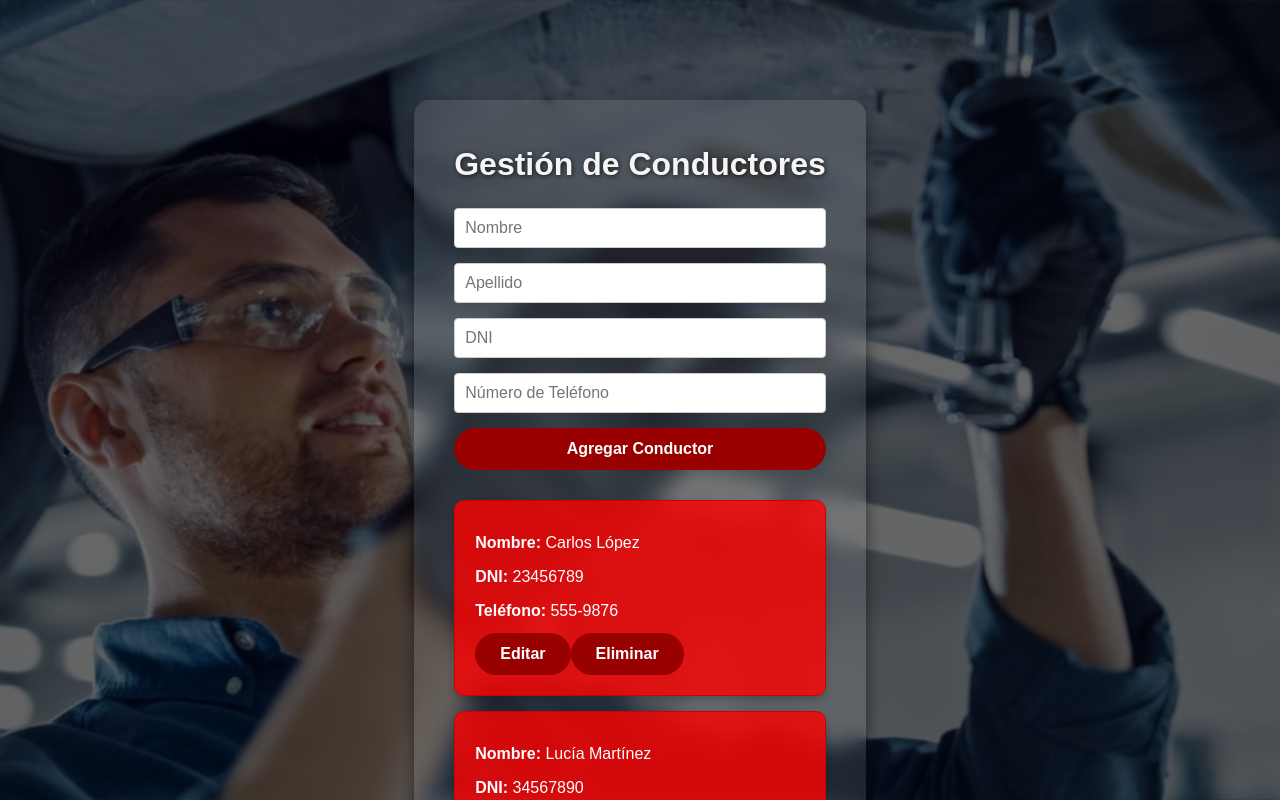
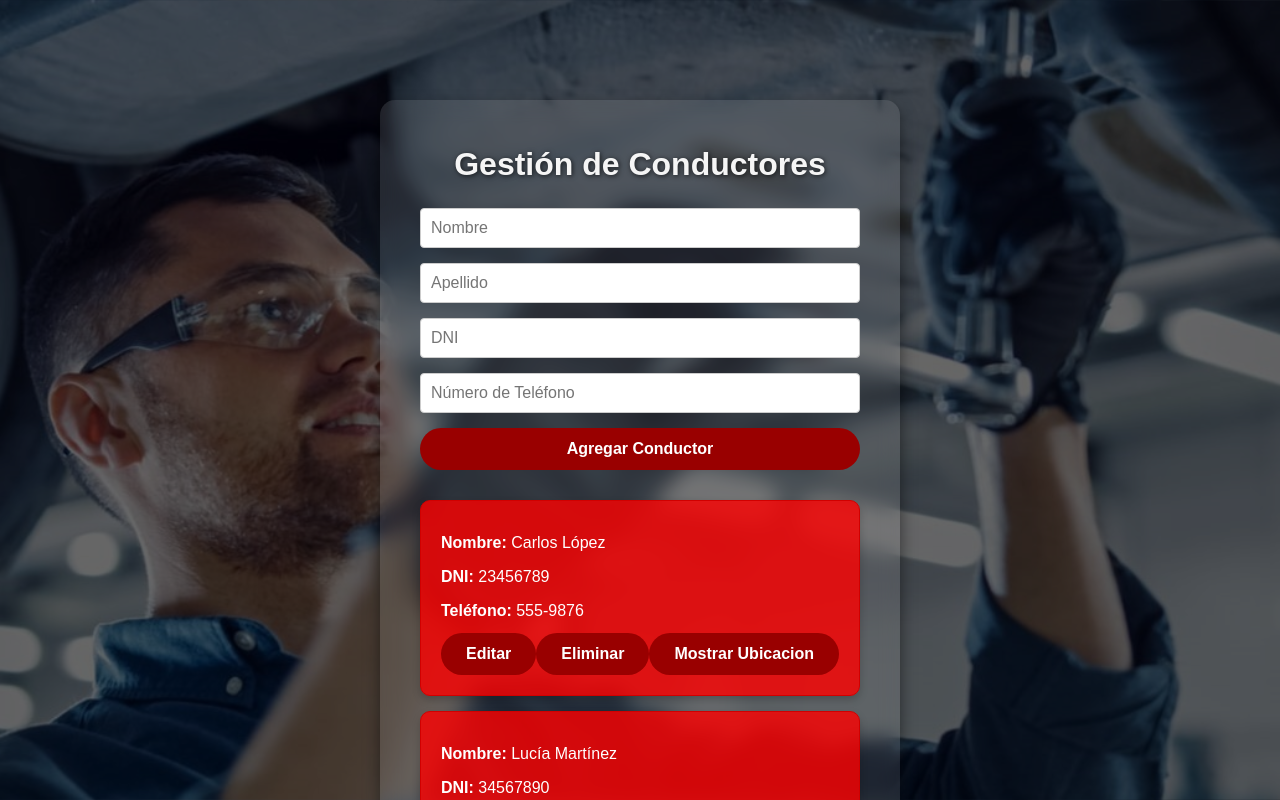
Before and after one commit to romanaq0207/radiadorSpringTp, a React (Vite) app: page /gestion-conductor in a window 1280 px wide. Shown: the top 800 px of the page. Built offline with nearby package versions, Linux system fonts and the light colour scheme.

Commit message:
add mostrar ubicacion en menu de admin

```diff
--- a/src/Pages/DriversManagement.jsx
+++ b/src/Pages/DriversManagement.jsx
@@ -20,6 +20,7 @@
   });
 
   const [isEditing, setIsEditing] = useState(false);
+  const [ubicacion, setUbicacion] = useState(null);
 
   const handleChange = (e) => {
     setFormData({
@@ -97,6 +98,7 @@
     );
   };
 
+
   return (
     <div className="drivers-management-container">
       <h2 className="title">Gestión de Conductores</h2>
@@ -159,6 +161,26 @@
             <button onClick={() => handleDelete(conductor.id)} className="add-button">
               Eliminar
             </button>
+            <button
+  onClick={() => {
+    //obtengo posicion del navegador
+    navigator.geolocation.getCurrentPosition(
+      (position) => {
+        setUbicacion({
+          lat: position.coords.latitude,
+          lon: position.coords.longitude,
+        });
+        alert(`Ubicación guardada: ${position.coords.latitude}, ${position.coords.longitude}`);
+      },
+      (error) => {
+        console.error("Error obteniendo la ubicación:", error);
+      }
+    );
+  }}
+>
+  Mostrar Ubicacion
+</button>
+
           </div>
         ))}
       </div>
```
